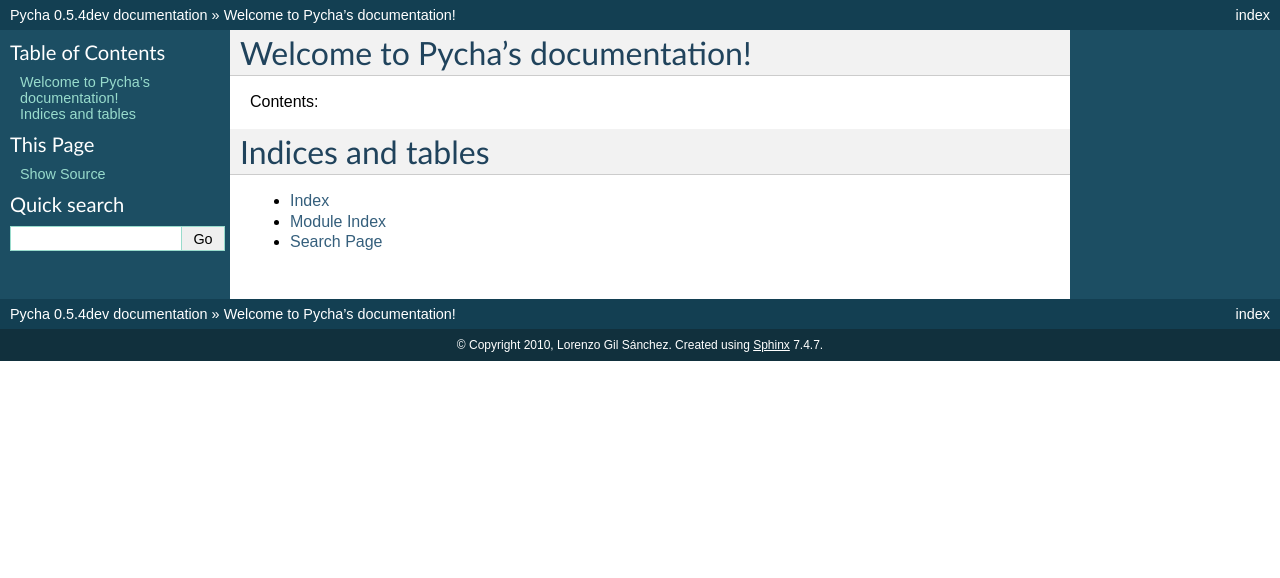
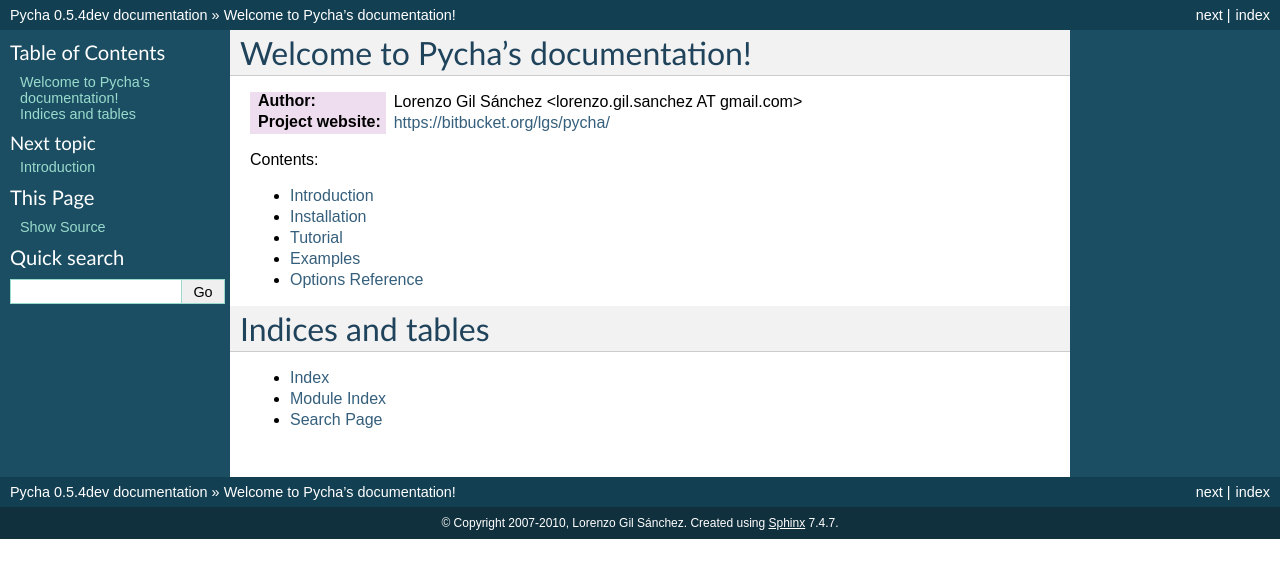
Before and after one commit to bastula/pycha, a Sphinx documentation site: the page built from docs/source/index.rst, in a window 1280 px wide. Shown: the top 578 px of the page. Built offline with Sphinx 7.4.7, drawn with Linux system fonts in a browser that asks for light colours.

Commit message:
Main documentation sections

```diff
--- a/docs/source/conf.py
+++ b/docs/source/conf.py
@@ -41,7 +41,7 @@
 
 # General information about the project.
 project = u'Pycha'
-copyright = u'2010, Lorenzo Gil Sánchez'
+copyright = u'2007-2010, Lorenzo Gil Sánchez'
 
 # The version info for the project you're documenting, acts as replacement for
 # |version| and |release|, also used in various other places throughout the
@@ -78,7 +78,7 @@
 
 # If true, sectionauthor and moduleauthor directives will be shown in the
 # output. They are ignored by default.
-#show_authors = False
+show_authors = True
 
 # The name of the Pygments (syntax highlighting) style to use.
 pygments_style = 'sphinx'
@@ -170,7 +170,7 @@
 # -- Options for LaTeX output --------------------------------------------------
 
 # The paper size ('letter' or 'a4').
-#latex_paper_size = 'letter'
+latex_paper_size = 'a4'
 
 # The font size ('10pt', '11pt' or '12pt').
 #latex_font_size = '10pt'
@@ -219,10 +219,10 @@
 # -- Options for Epub output ---------------------------------------------------
 
 # Bibliographic Dublin Core info.
-epub_title = u'Pycha'
+epub_title = project
 epub_author = u'Lorenzo Gil Sánchez'
 epub_publisher = u'Lorenzo Gil Sánchez'
-epub_copyright = u'2010, Lorenzo Gil Sánchez'
+epub_copyright = copyright
 
 # The language of the text. It defaults to the language option
 # or en if the language is not set.
--- /dev/null
+++ b/docs/source/examples.rst
@@ -0,0 +1,3 @@
+========
+Examples
+========
--- a/docs/source/index.rst
+++ b/docs/source/index.rst
@@ -6,10 +6,19 @@
 Welcome to Pycha's documentation!
 =================================
 
+:Author: Lorenzo Gil Sánchez <lorenzo.gil.sanchez AT gmail.com>
+:Project website: https://bitbucket.org/lgs/pycha/
+
 Contents:
 
 .. toctree::
    :maxdepth: 2
+
+   introduction
+   installation
+   tutorial
+   examples
+   options
 
 Indices and tables
 ==================
--- /dev/null
+++ b/docs/source/installation.rst
@@ -0,0 +1,5 @@
+.. index:: installation
+
+============
+Installation
+============
--- /dev/null
+++ b/docs/source/introduction.rst
@@ -0,0 +1,3 @@
+============
+Introduction
+============
--- /dev/null
+++ b/docs/source/options.rst
@@ -0,0 +1,3 @@
+=================
+Options Reference
+=================
--- /dev/null
+++ b/docs/source/tutorial.rst
@@ -0,0 +1,3 @@
+========
+Tutorial
+========
```
